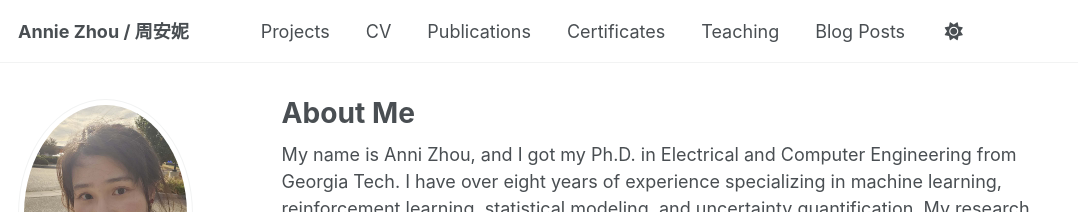
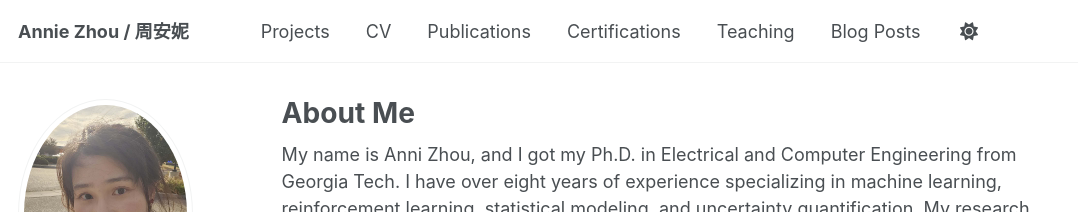
Before and after one commit to Annie983284450-1/Annie983284450-1.github.io, a Jekyll site: the page built from _pages/about.md, in a window 1280 px wide. Shown: the top 212 px of the page, without its empty margins (0-1078 px from the left). Built offline with Jekyll 4.4.1, drawn with Linux system fonts in a browser that asks for light colours; some web fonts are replaced.

Commit message:
Update navigation.yml

```diff
--- a/_data/navigation.yml
+++ b/_data/navigation.yml
@@ -17,7 +17,7 @@ main:
   - title: "Publications"
     url: /publications/
 
-  - title: "Certificates"
+  - title: "Certifications"
     url: /talks/
 
   # - title: "Talks"
```
